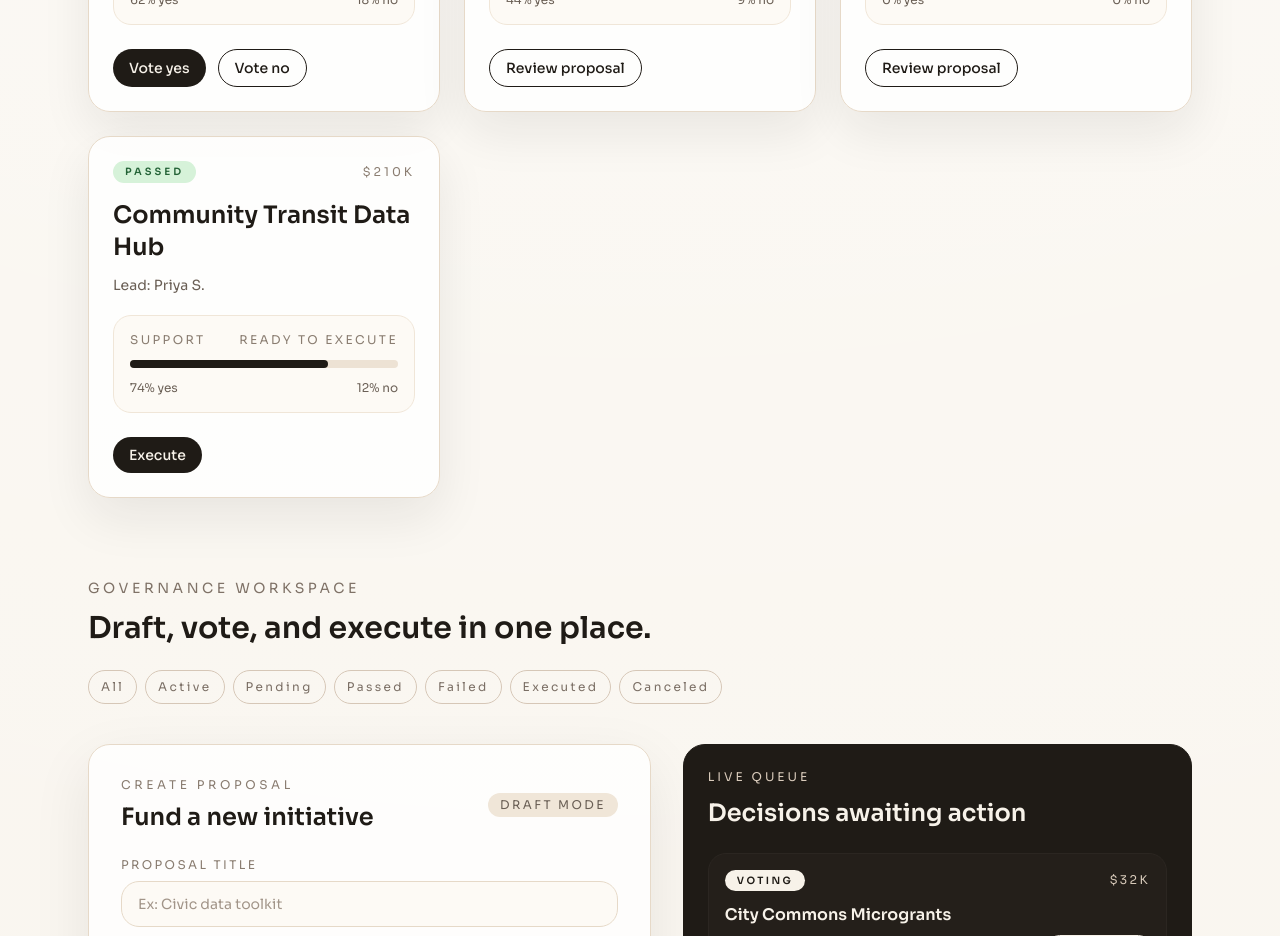
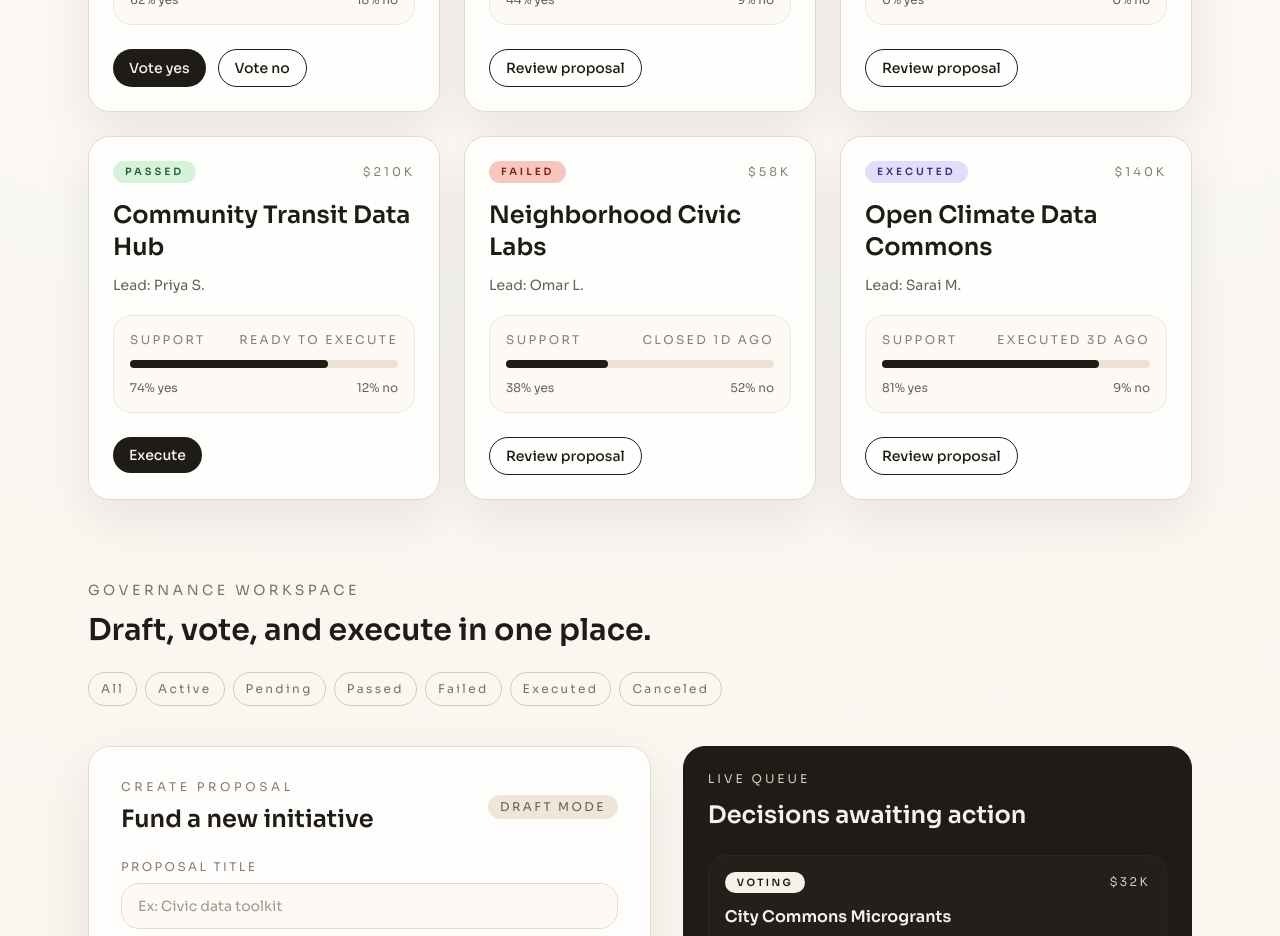
Before and after one commit to TYDev01/Community-Grant-DAO, a Next.js app in the folder frontend/: page / in a window 1280 px wide. Shown: the part 1880-2816 px from the top of the page. Built offline with nearby package versions, Linux system fonts and the light colour scheme.

Commit message:
added failed and executed proposal cards to diversify the list states

```diff
--- a/frontend/src/app/page.tsx
+++ b/frontend/src/app/page.tsx
@@ -46,6 +46,24 @@ export default function Home() {
       yes: 74,
       no: 12,
       ends: "Ready to execute",
+    },
+    {
+      title: "Neighborhood Civic Labs",
+      status: "Failed",
+      budget: "$58k",
+      lead: "Lead: Omar L.",
+      yes: 38,
+      no: 52,
+      ends: "Closed 1d ago",
+    },
+    {
+      title: "Open Climate Data Commons",
+      status: "Executed",
+      budget: "$140k",
+      lead: "Lead: Sarai M.",
+      yes: 81,
+      no: 9,
+      ends: "Executed 3d ago",
     },
   ];
   return (
```
